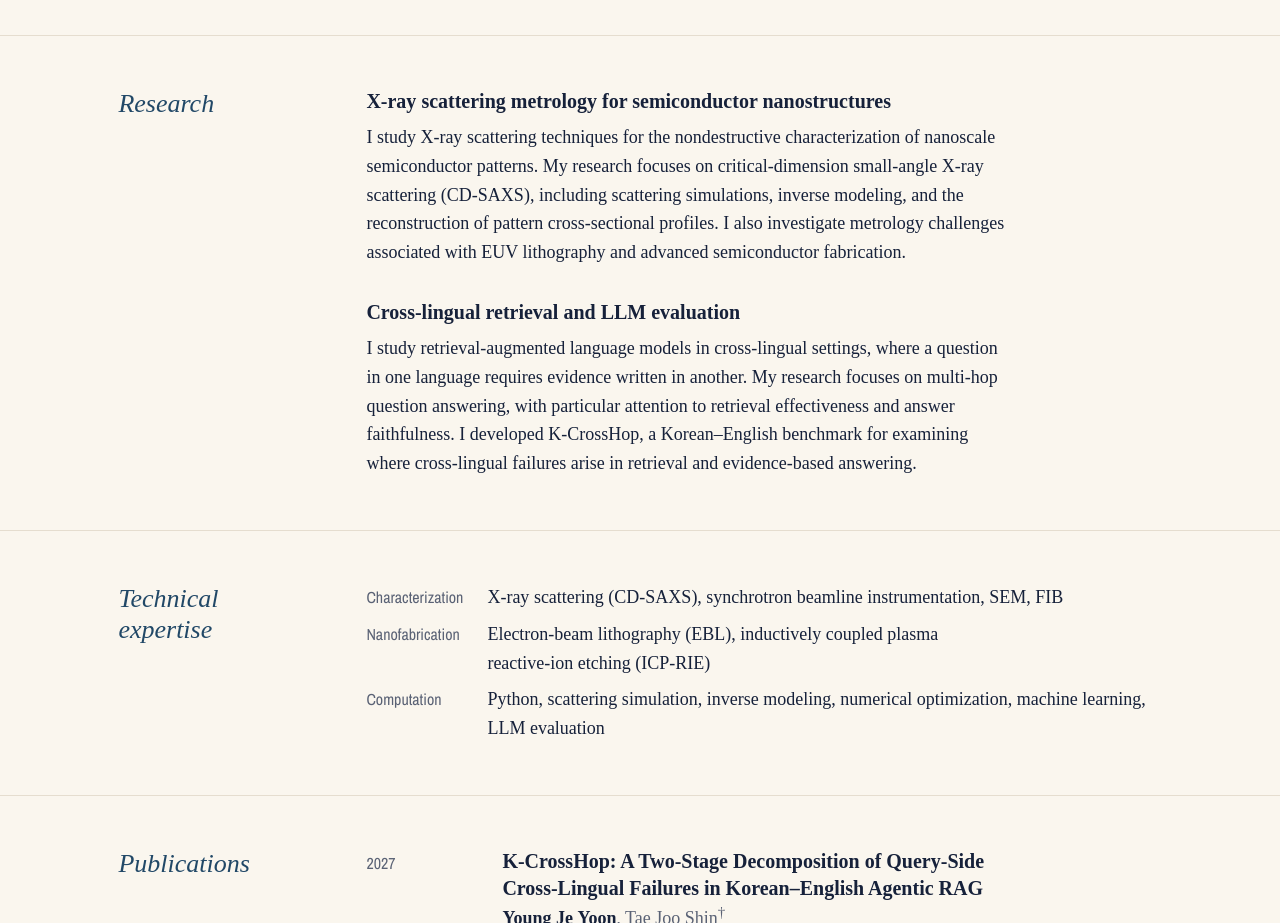
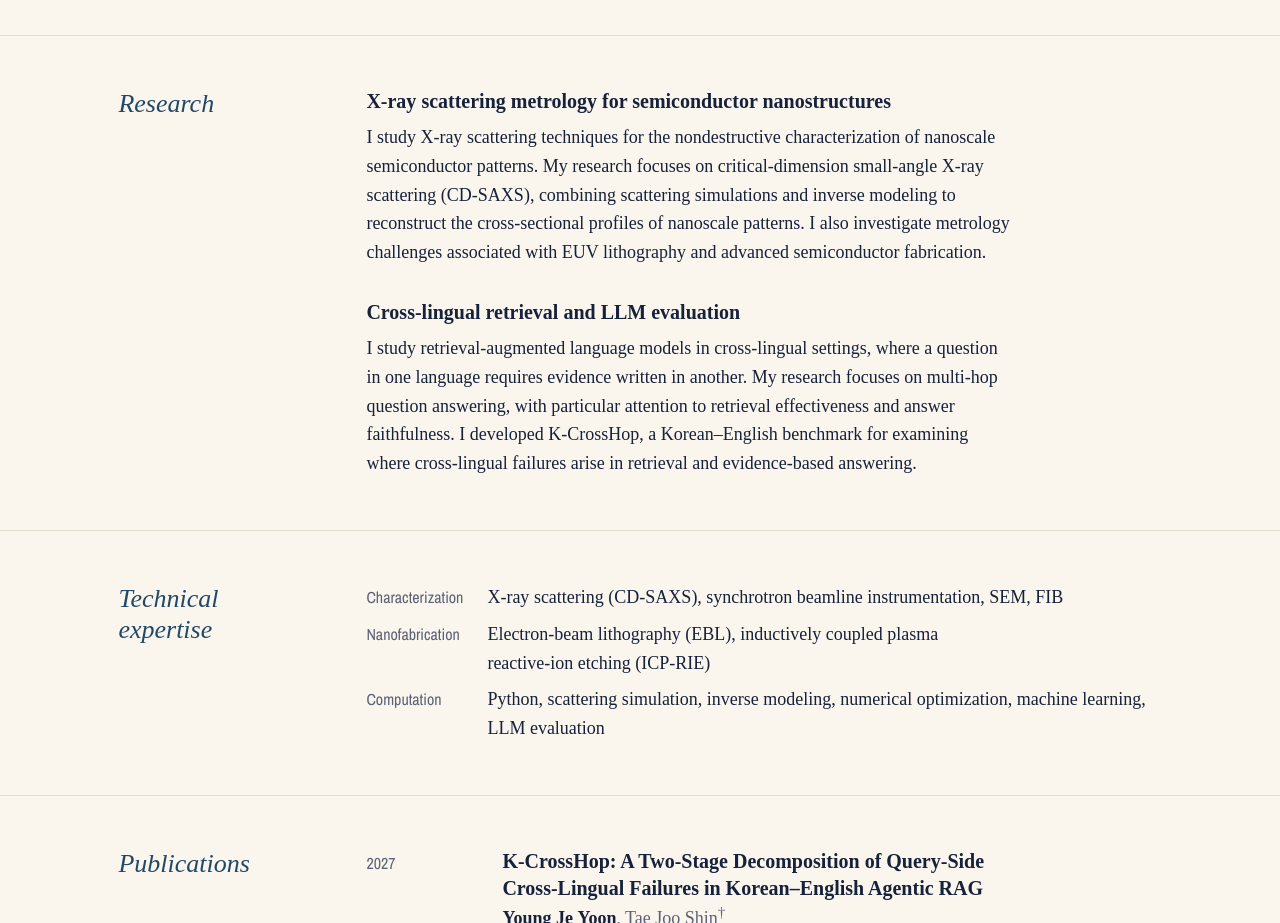
Before and after one commit to Yoonyoungje/Yoonyoungje.github.io, a plain HTML site: page index.html in a window 1280 px wide. Shown: the part 980-1903 px from the top of the page. Drawn offline with nearby package versions, Linux system fonts and the light colour scheme; a web font is replaced by a local one.

Commit message:
X선 문단 둘째 문장을 시뮬레이션·역모델링으로 단면을 복원하는 관계로 다듬고, 메타 설명을 본문 연구 분야 표현과 통일 (LLM agents → cross-lingual retrieval)
Co-Authored-By: Claude Opus 5.5 <noreply@anthropic.com>

```diff
--- a/index.html
+++ b/index.html
@@ -9,7 +9,7 @@
   [hidden] { display: none !important; }
 </style>
 <title>Young Je Yoon CV</title>
-<meta name="description" content="Young Je Yoon, integrated M.S.–Ph.D. student at UNIST. X-ray metrology of nanoscale patterns with CD-SAXS, and cross-lingual LLM agents.">
+<meta name="description" content="Young Je Yoon is an integrated M.S.–Ph.D. student at UNIST, researching X-ray scattering metrology for semiconductor nanostructures and cross-lingual retrieval in large language models.">
 <link rel="preconnect" href="https://fonts.googleapis.com">
 <link rel="preconnect" href="https://fonts.gstatic.com" crossorigin>
 <link href="https://fonts.googleapis.com/css2?family=Archivo+Narrow:wght@400;500;600&family=STIX+Two+Text:ital,wght@0,400;0,600;1,400&display=swap" rel="stylesheet">
@@ -282,7 +282,7 @@
     <div class="body">
       <div class="area">
         <h3><span class="nw">X-ray</span> scattering metrology for semiconductor nanostructures</h3>
-        <p>I study <span class="nw">X-ray</span> scattering techniques for the nondestructive characterization of nanoscale semiconductor patterns. My research focuses on critical-dimension small-angle <span class="nw">X-ray</span> scattering (<span class="nw">CD-SAXS</span>), including scattering simulations, inverse modeling, and the reconstruction of pattern cross-sectional profiles. I also investigate metrology challenges associated with EUV lithography and advanced semiconductor fabrication.</p>
+        <p>I study <span class="nw">X-ray</span> scattering techniques for the nondestructive characterization of nanoscale semiconductor patterns. My research focuses on critical-dimension small-angle <span class="nw">X-ray</span> scattering (<span class="nw">CD-SAXS</span>), combining scattering simulations and inverse modeling to reconstruct the cross-sectional profiles of nanoscale patterns. I also investigate metrology challenges associated with EUV lithography and advanced semiconductor fabrication.</p>
       </div>
       <div class="area">
         <h3>Cross-lingual retrieval and LLM evaluation</h3>
```
